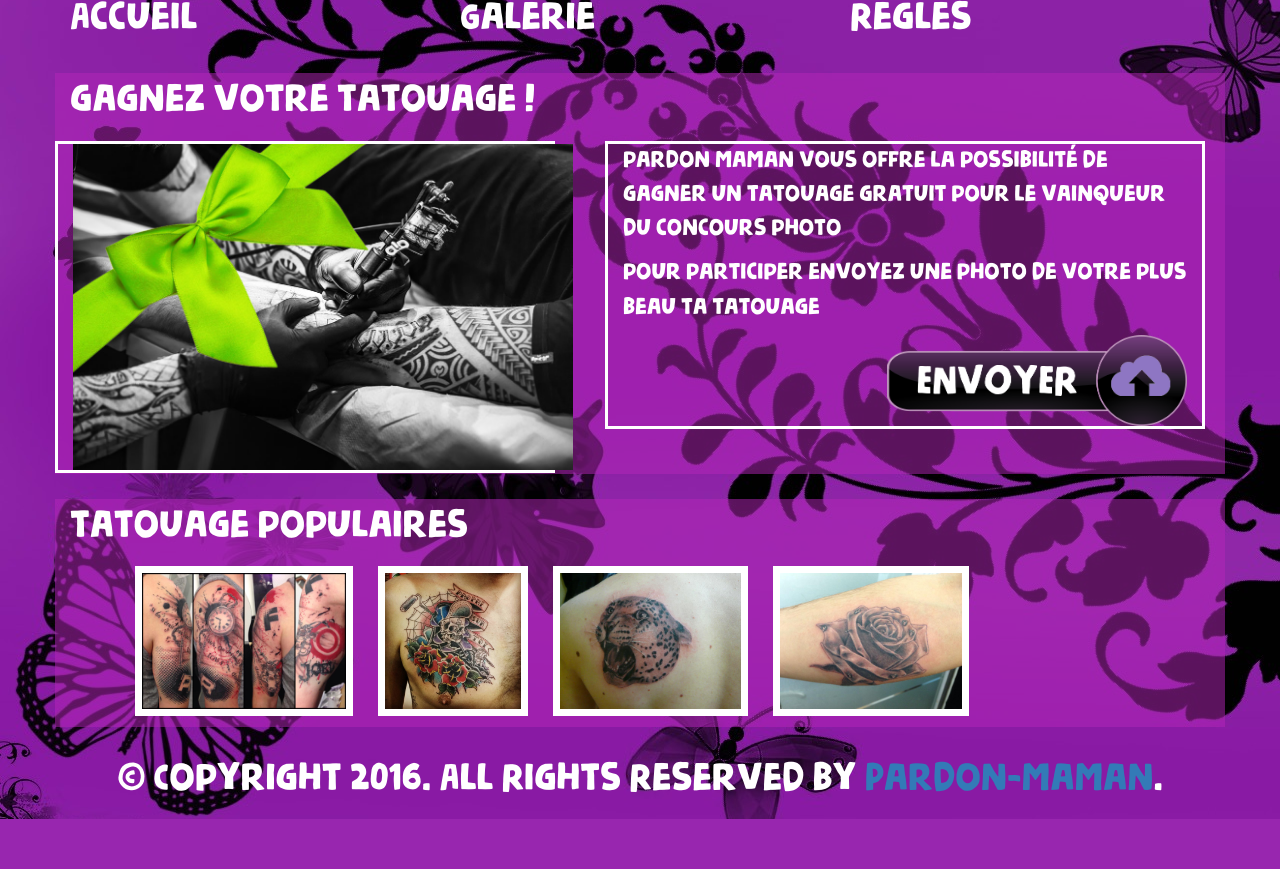
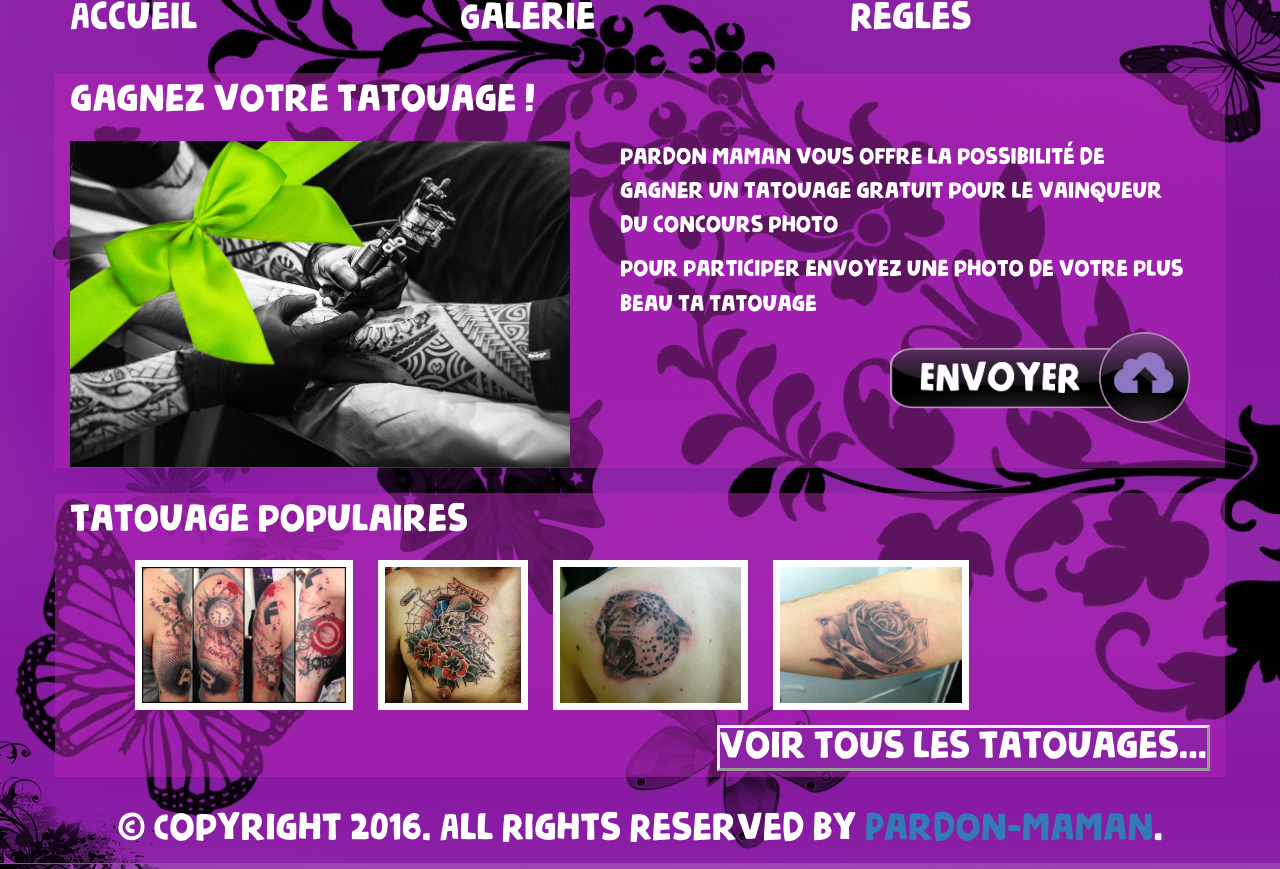
Before and after one commit to Aurerianusu/fbdev, a PHP site: page / in a window 1280 px wide. Shown: the part 217-1086 px from the top of the page. Before the commit the page ends 1036 px from the top, so only its background shows below. Run offline with PHP 8.4, Linux system fonts and the light colour scheme; some libraries are stand-ins or nearby versions; grey boxes are pictures that could not be loaded.

Commit message:
Voir tous les tatouages

```diff
--- a/css/style.css
+++ b/css/style.css
@@ -34,14 +34,12 @@ body{
 }
 #gift{
     width: 500px;
-    border-style: solid;
 }
 .gift{
     width: 500px;
 }
 #description{
     font-size: 0.6em;
-    border-style: solid;
     width: 600px;
     text-align: left;
     margin-left: 50px;
@@ -59,7 +57,11 @@ body{
     border: 7px solid #fff;
     margin-left: 25px;
 }
-
+#see_next{
+    background-color: rgba(140, 34, 166, 1);
+    color:white;
+    border-style: outset;
+}
 /* GALLERIE CSS */
 .hide-bullets {
     list-style:none;
--- a/index.php
+++ b/index.php
@@ -98,7 +98,9 @@
 		        </div>
 
 		        <div class="row text-right">
-		        	<div class="col-md-12 col-sm-12 col-xs-12"></div>
+		        	<div class="col-md-12 col-sm-12 col-xs-12" >
+						<a href="gallerie.php" id="see_next"> Voir tous les tatouages... </a>
+					</div>
 				</div>
 		    </div>
 		</section>
```
